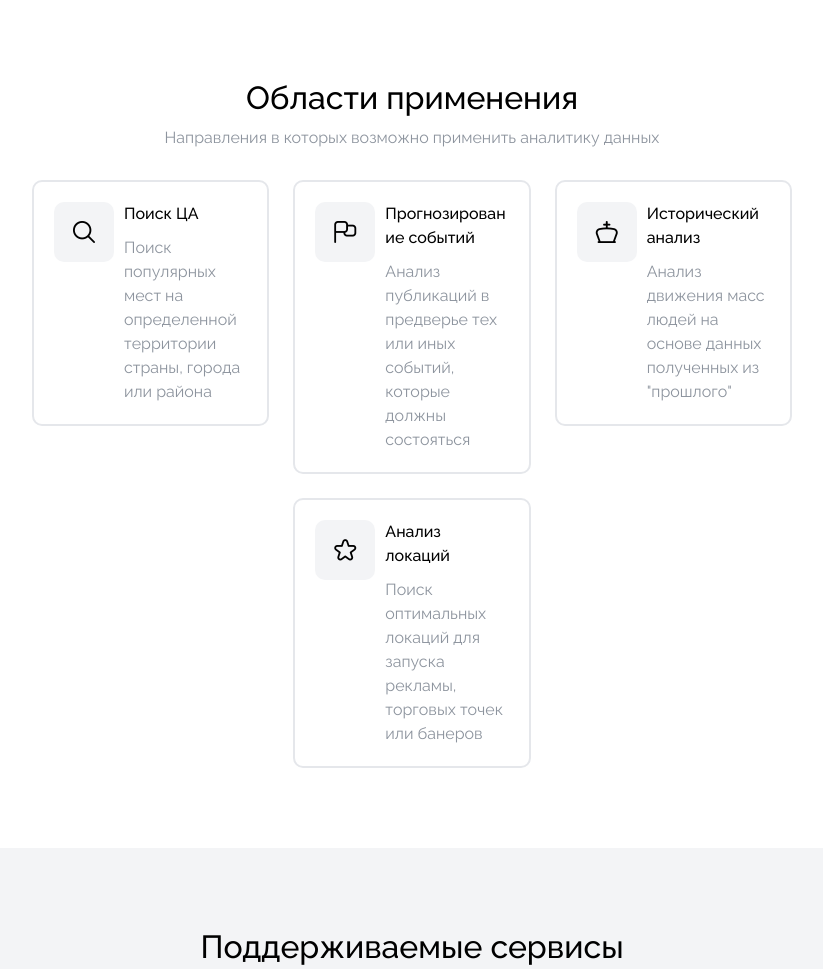
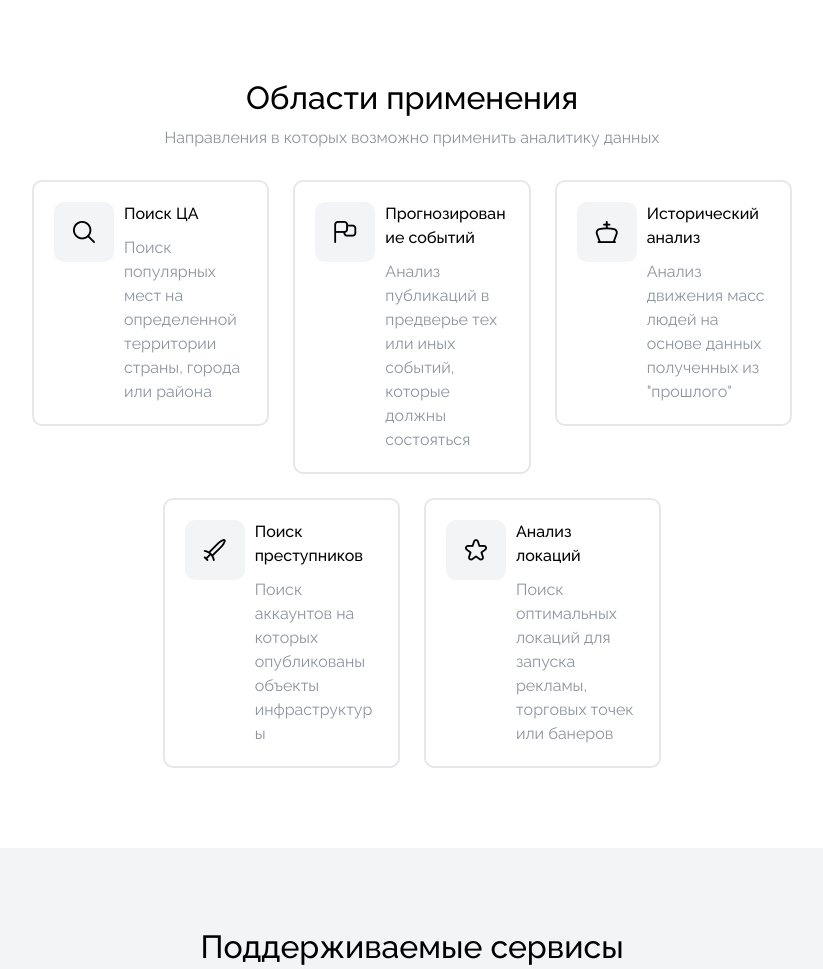
Before and after one commit to ElveeBolt/geoheat, a Django app: page /about/ in a window 1280 px wide. Shown: the part 1209-2178 px from the top of the page, without its empty margins (368-1191 px from the left). Run offline with Django 4.2, Linux system fonts and the light colour scheme; some libraries are stand-ins or nearby versions.

Commit message:
Added new usage card in About page

```diff
--- a/templates/main/about.html
+++ b/templates/main/about.html
@@ -71,7 +71,14 @@
                     <div class="text-muted">Анализ движения масс людей на основе данных полученных из "прошлого"</div>
                 </div>
             </div>
-            <div class="col-4 offset-4">
+            <div class="col-4 offset-2">
+                <div class="card card-widget mb-0">
+                    <i class="fi fi-rr-sword"></i>
+                    <div class="title">Поиск преступников</div>
+                    <div class="text-muted">Поиск аккаунтов на которых опубликованы объекты инфраструктуры</div>
+                </div>
+            </div>
+            <div class="col-4">
                 <div class="card card-widget mb-0">
                     <i class="fi fi-rr-star"></i>
                     <div class="title">Анализ локаций</div>
```
